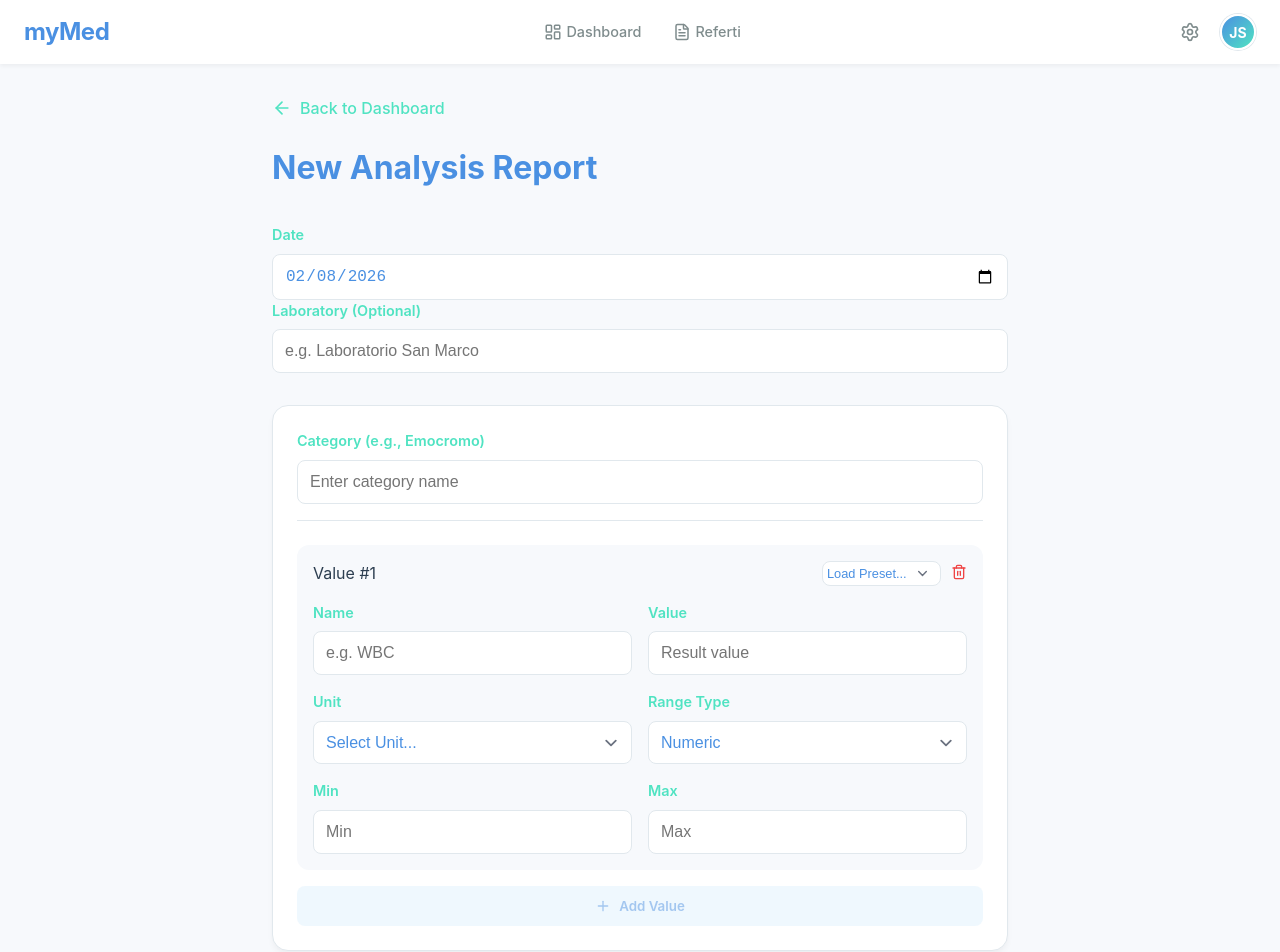
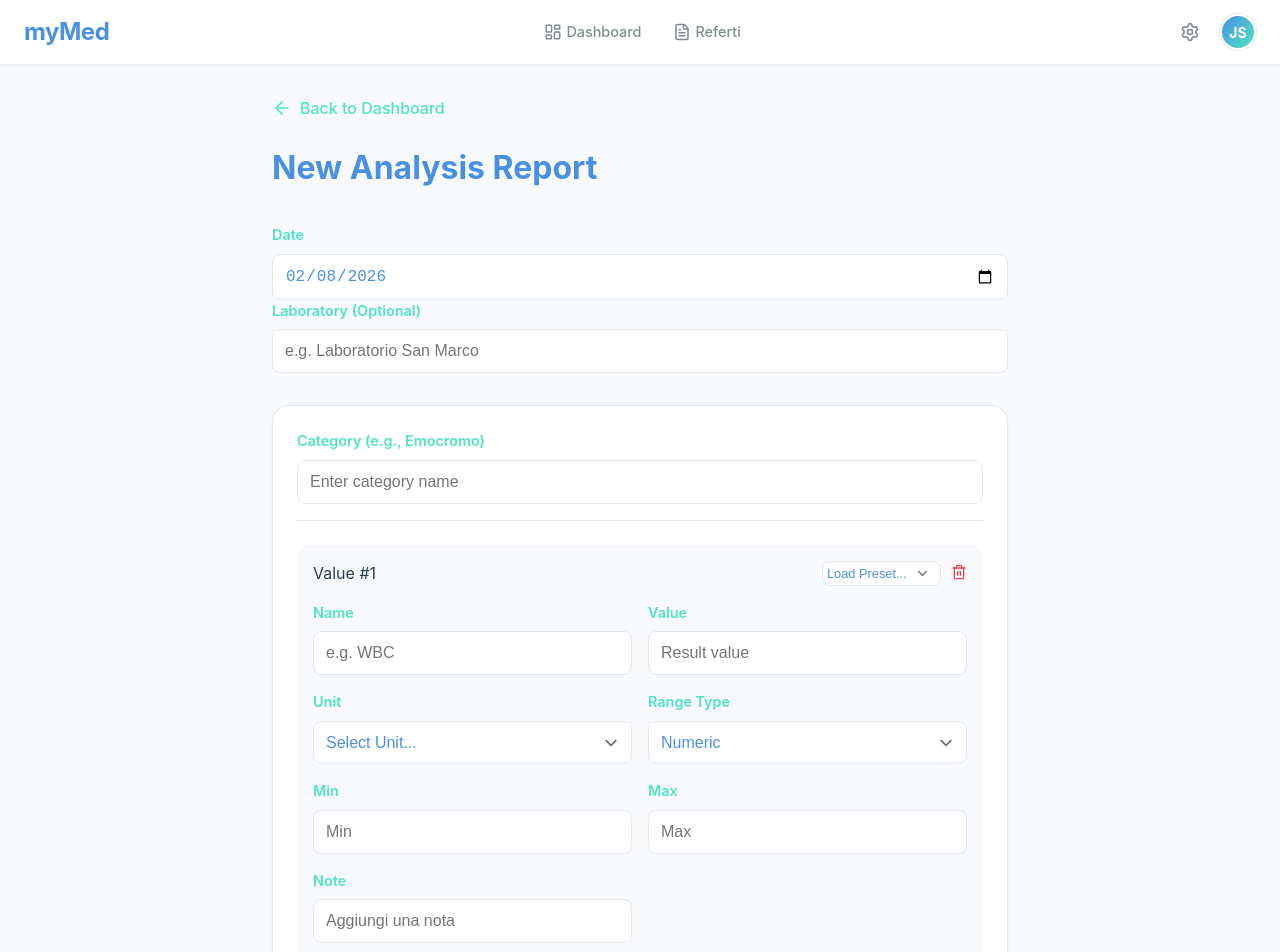
Before and after one commit to AntonioDT/myMed, a Next.js app: page /analysis/new in a window 1280 px wide. Shown: the top 952 px of the page. Built offline with nearby package versions, Linux system fonts and the light colour scheme.

Commit message:
feat: Add a note field to analysis values, allowing input during creation and display in details.

```diff
--- a/app/analysis/[id]/page.tsx
+++ b/app/analysis/[id]/page.tsx
@@ -116,6 +116,7 @@ export default function AnalysisDetail() {
                                     <th>Unit</th>
                                     <th>Range</th>
                                     <th>Status</th>
+                                    <th>Note</th>
                                 </tr>
                             </thead>
                             <tbody>
@@ -145,6 +146,9 @@ export default function AnalysisDetail() {
                                                 {val.stato}
                                             </span>
                                         </td>
+                                        <td>
+                                            {val.note || '-'}
+                                        </td>
                                     </tr>
                                 ))}
                             </tbody>
--- a/app/analysis/new/page.tsx
+++ b/app/analysis/new/page.tsx
@@ -404,6 +404,11 @@ function ValueRow({ control, sectionIndex, valueIndex, register, remove, setValu
                         </p>
                     </div>
                 )}
+
+                <div className={styles.formGroup}>
+                    <label>Note</label>
+                    <input {...register(`sections.${sectionIndex}.values.${valueIndex}.note`, { required: false })} placeholder="Aggiungi una nota" />
+                </div>
             </div>
         </div>
     );
--- a/types/analysis.ts
+++ b/types/analysis.ts
@@ -23,6 +23,7 @@ export interface Value {
     unitaMisura: string | null;
     range: Range;
     stato: string;
+    note: string | null
 }
 
 export interface Section {
--- a/types/form.ts
+++ b/types/form.ts
@@ -8,6 +8,7 @@ export interface FormValue {
     min?: string;
     max?: string;
     textRange?: string;
+    note?: string;
 }
 
 export interface FormSection {
```
